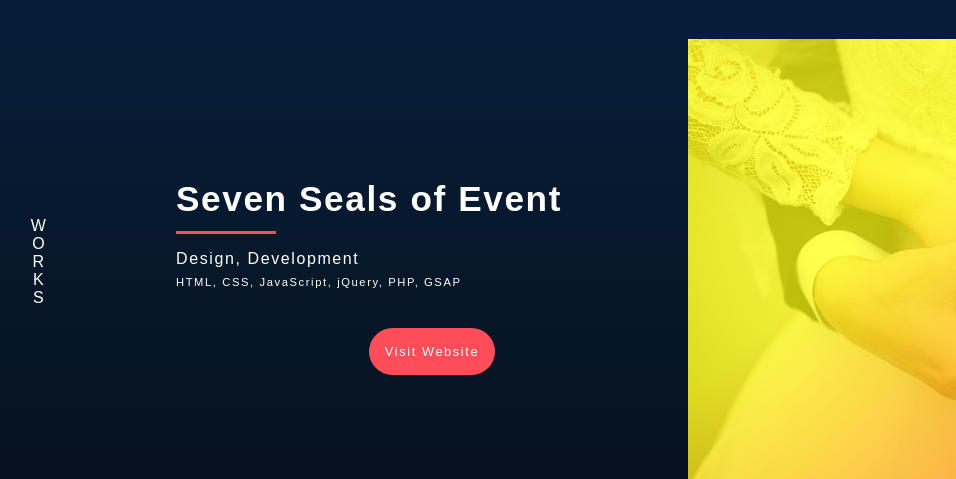
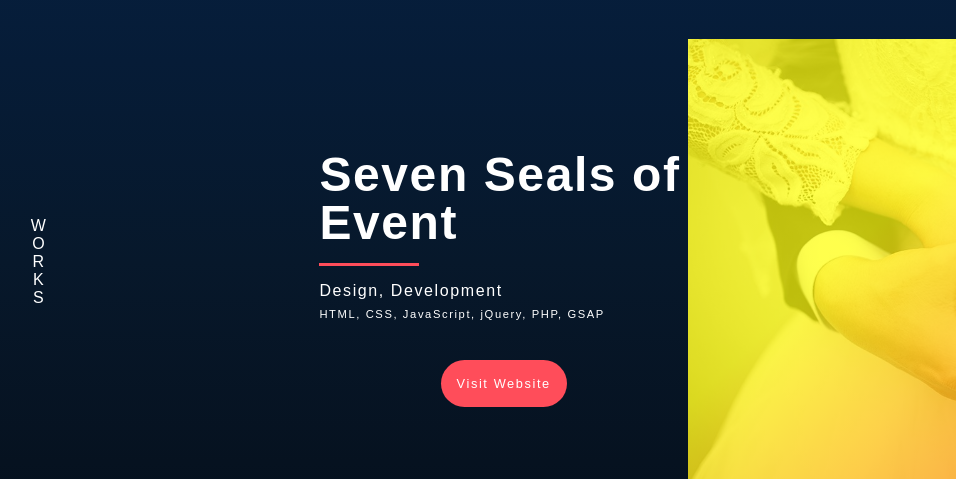
Before and after one commit to mbdeveloping/Building-portfolio, a plain HTML site: page works.html in a window 1536 px wide. Shown: the part 138-617 px from the top of the page, 0-956 px from the left. Drawn offline with nearby package versions, Linux system fonts and the light colour scheme.

Commit message:
Update
*adding media queries

```diff
--- a/style/sass/style.scss
+++ b/style/sass/style.scss
@@ -1086,6 +1086,18 @@ main {
   }
 }
 @media (min-width: 1440px) {
+  #works-page #work-thumbnails {
+    #seven-seals-of-event, #my-portfolio {
+      header {
+        width: 72%;
+        justify-self: self-end;
+        h2 {
+          font-size: 3rem;
+          line-height: 3rem;
+        }
+      }
+    }
+  }
   #about-pos-header-container {
     #about-header {
       max-width: 600px;
```
Also changed, not shown: style/css/style.css, 1 other file.
